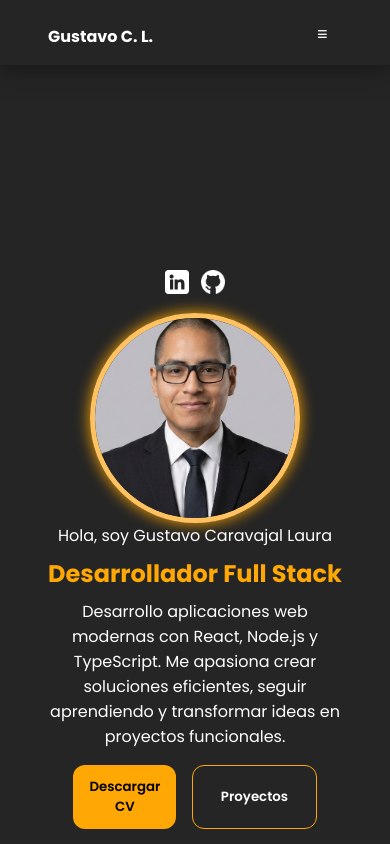
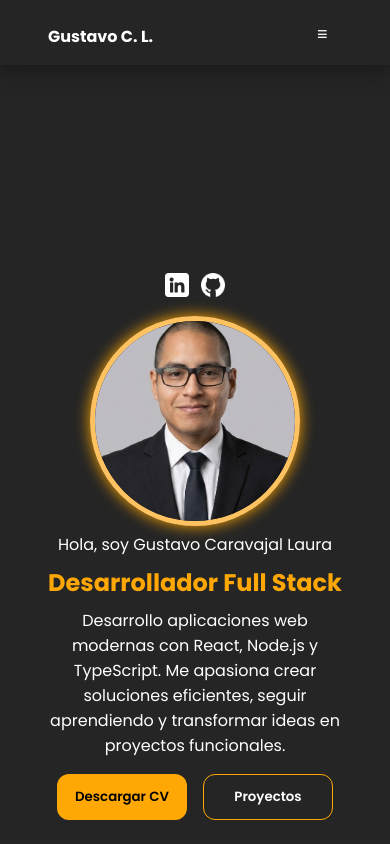
Before and after one commit to Gustavo-Caravajal/Portfolio-Gustavo-Caravajal-Laura, a React (Vite) app: page / in a window 390 px wide. Shown: the top 844 px of the page. Built offline with nearby package versions, Linux system fonts and the light colour scheme.

Commit message:
fix: corregir el tamaño de los botones de la seccion Home

```diff
--- a/src/components/Home/Home.css
+++ b/src/components/Home/Home.css
@@ -76,6 +76,8 @@
     font-weight: 600;
     font-family: inherit;
     transition: box-shadow 0.4s;
+    height: 46px;
+    width: 135px;
 }
 
 .button:hover {
@@ -136,7 +138,18 @@
     }
 
     .presentation-buttons {
+        display: flex;
+        flex-direction: row;
         justify-content: center;
+        align-items: center;
         padding-top: 0.5rem;
     }
+
+    .button.download{
+        width: 130px;
+    }
+
+    .button.projects{
+        width: 130px;
+    }
 }
```
